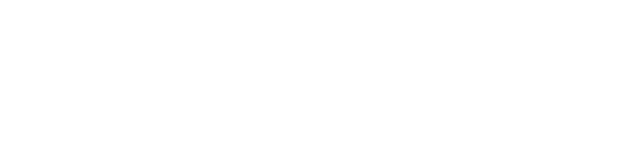
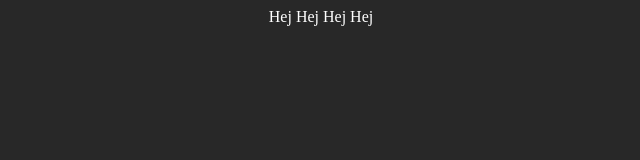
Before and after one commit to tobnotch/Lektion_v1-1, a plain HTML site: page index.html in a window 1280 px wide. Shown: the whole page, without its empty margins (319-959 px from the left). Drawn offline with Linux system fonts and the light colour scheme.

Commit message:
testing to push some changes

```diff
--- a/index.html
+++ b/index.html
@@ -7,10 +7,14 @@
 
     <link rel="stylesheet" href="style.css">
 
+
 </head>
 <body>
 
-
+    Hej
+    Hej
+    Hej
+    Hej
 
 </body>
 </html>
--- a/style.css
+++ b/style.css
@@ -1,3 +1,11 @@
 h1 {
-    color: rgb(255, 0, 0);
+    color: rgb(255, 255, 0);
+    font-family:'Segoe UI', Tahoma, Geneva, Verdana, sans-serif
 }
+
+body {
+    background-color:rgb(40, 40, 40);
+    display: flex;
+    justify-content: center;
+    color: white;
+}
```
